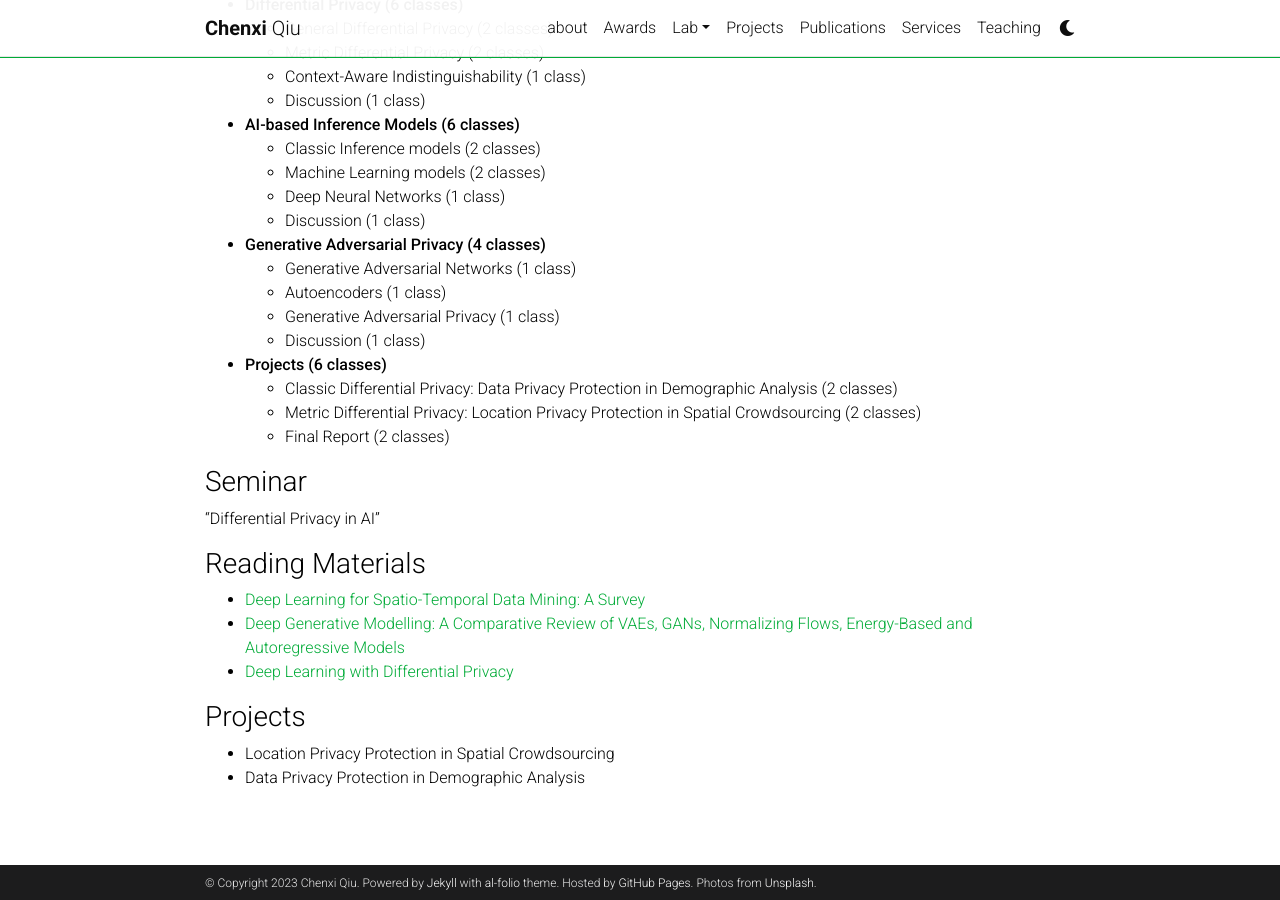
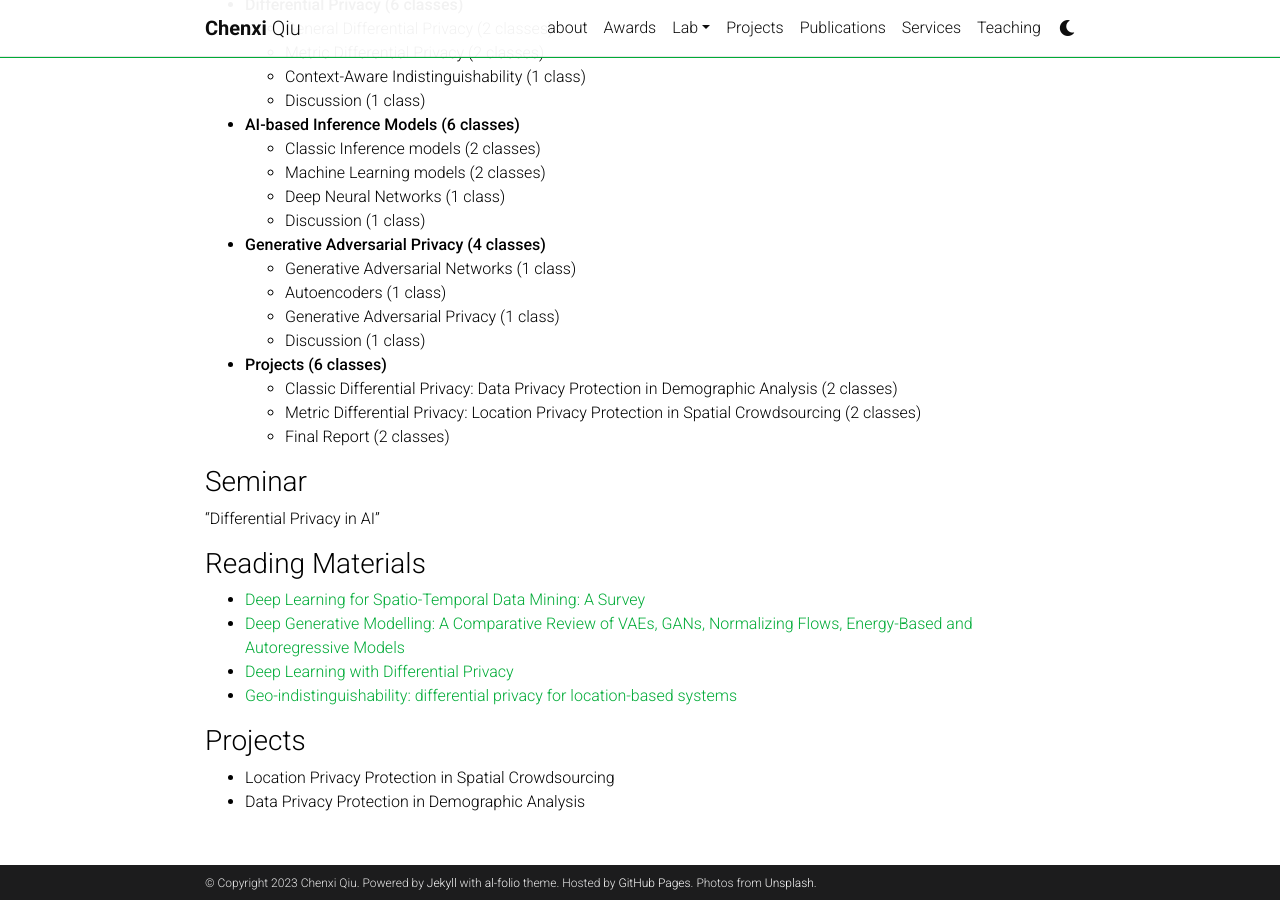
Before and after one commit to chenxiunt/chenxiunt.github.io, a Jekyll site: the page built from _teaching/DataPrivacyAI.markdown, in a window 1280 px wide and 900 px high, scrolled down 512 px. Built offline with Jekyll 4.4.1, drawn with Linux system fonts in a browser that asks for light colours; comment, search, counter and statistics services are not loaded; a style sheet for code colours, icons or effects is not loaded.

Commit message:
Update DataPrivacyAI.markdown

```diff
--- a/_teaching/DataPrivacyAI.markdown
+++ b/_teaching/DataPrivacyAI.markdown
@@ -45,7 +45,7 @@ This course introduces how the advancement of machine learning and deep learning
 * <a href="https://ieeexplore.ieee.org/abstract/document/9204396">Deep Learning for Spatio-Temporal Data Mining: A Survey</a>
 * <a href="https://ieeexplore.ieee.org/document/9555209">Deep Generative Modelling: A Comparative Review of VAEs, GANs, Normalizing Flows, Energy-Based and Autoregressive Models</a>
 * <a href="https://dl.acm.org/doi/abs/10.1145/2976749.2978318?casa_token=TuzrownRpQ4AAAAA:Op5q3Adm8oOns-zb3JH6tDxi4dnVoj3VierC-mHyZsP4KHvZZHU20h8VawG_OQX_4BsJR0UoVgCJvw">Deep Learning with Differential Privacy</a>
-
+* <a href="https://dl.acm.org/doi/abs/10.1145/2508859.2516735?casa_token=q3imXP39LfoAAAAA:Nl_KLLL1aaWOFzZWYzByU_PQyMiNN6jW4OgzS47371sE2ipEpuKsKfYgObnFE71pSw8kRFLyLq2aQw">Geo-indistinguishability: differential privacy for location-based systems</a>
 
 
 ### Projects ###
```
